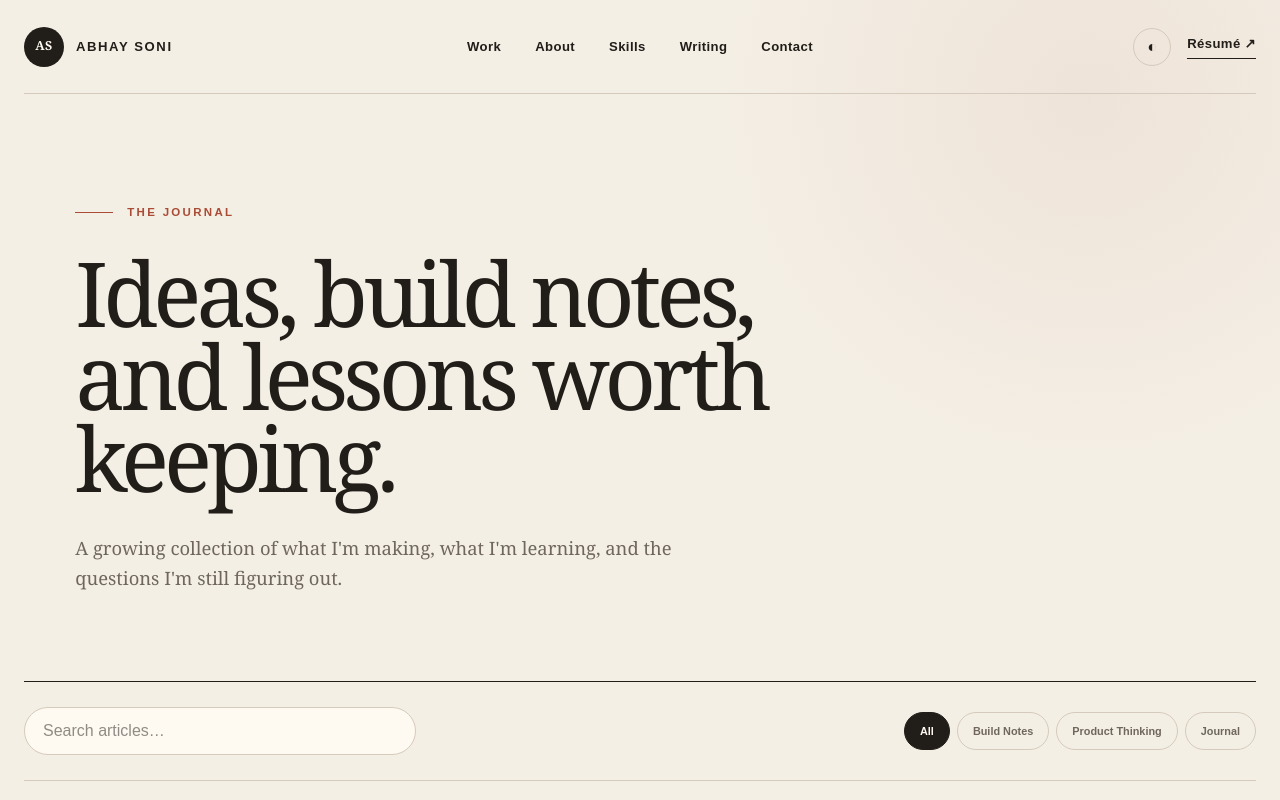
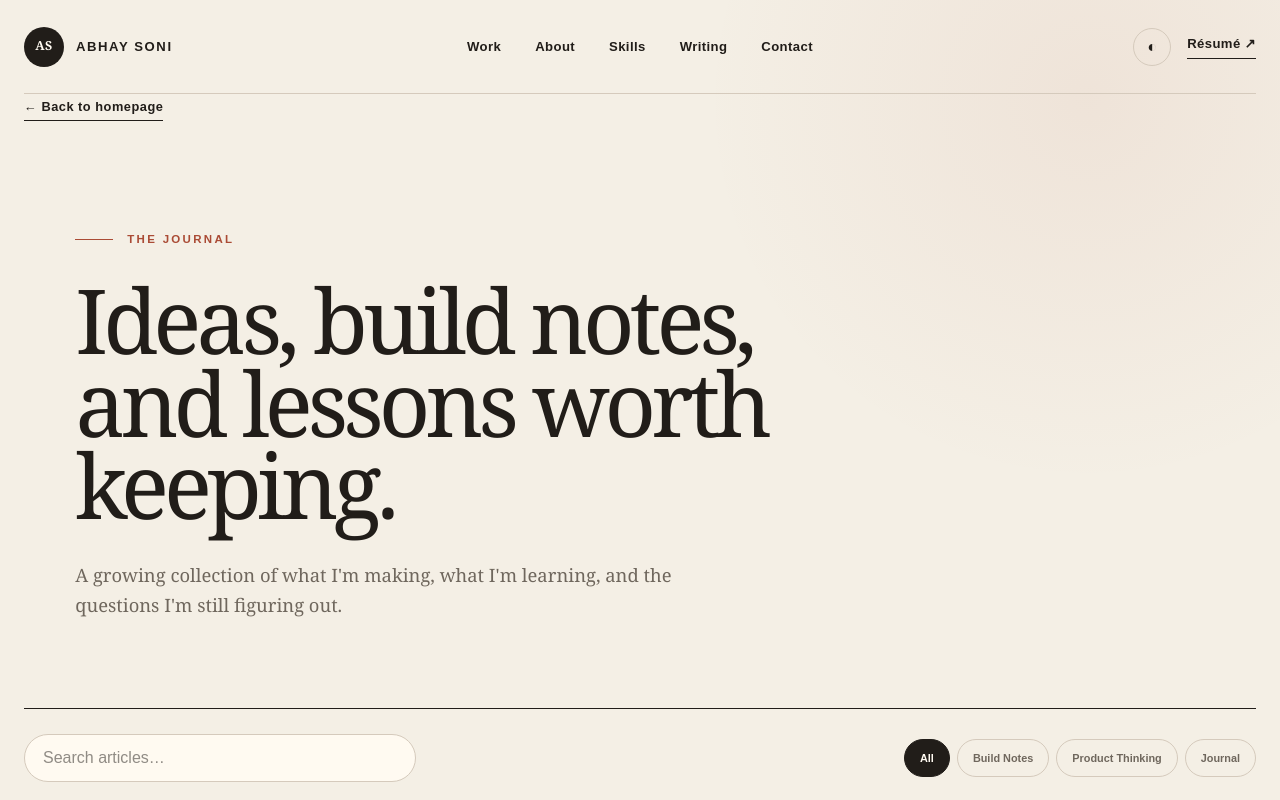
Before and after one commit to abhi-og/abhay-soni-portfolio, a Next.js app in the folder Abhay-Soni-Portfolio-Independent/abhay-soni-portfolio/: page /blog in a window 1280 px wide. Shown: the top 800 px of the page. Built offline with nearby package versions, Linux system fonts and the light colour scheme.

Commit message:
Update page.tsx

```diff
--- a/Abhay-Soni-Portfolio-Independent/abhay-soni-portfolio/app/blog/page.tsx
+++ b/Abhay-Soni-Portfolio-Independent/abhay-soni-portfolio/app/blog/page.tsx
@@ -1,3 +1,4 @@
+import Link from "next/link";
 import type { Metadata } from "next";
 import { BlogExplorer } from "../components/BlogExplorer";
 import { SiteFooter } from "../components/SiteFooter";
@@ -26,6 +27,9 @@ export default async function BlogPage() {
     <main>
       <div className="page-shell">
         <SiteHeader />
+        <Link className="text-link archive-back-link" href="/#writing">
+  ← Back to homepage
+</Link>
         <section className="journal-hero">
           <p className="eyebrow">
             <span className="eyebrow-line" />
```
